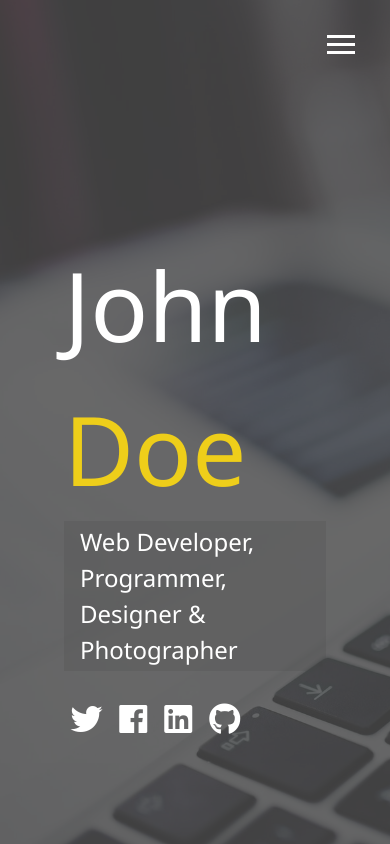
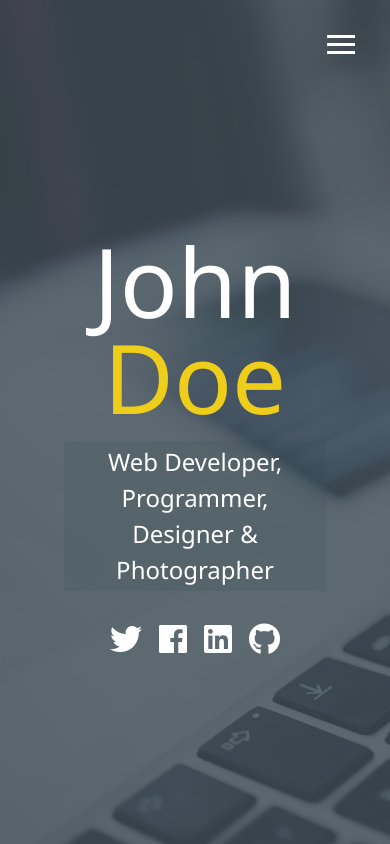
Before and after one commit to druggweb/modern_portfolio, a website: page dist/index.html in a window 390 px wide. Drawn offline with Linux system fonts and the light colour scheme.

Commit message:
Completed Video 4 added media queries made menu overlay responsive

```diff
--- a/scss/_config.scss
+++ b/scss/_config.scss
@@ -1,4 +1,4 @@
-$primary-color: #444;
+$primary-color: #37474f;
 $secondary-color: #eece1a;
 $show-home-image: true;
 $home-image: url(../img/background.jpg);
@@ -28,3 +28,28 @@
     }
   }
 }
+
+// Media Query Mixins
+@mixin mediaSm {
+  @media screen and (max-width: 500px) {
+    @content;
+  }
+}
+
+@mixin mediaMd {
+  @media screen and (max-width: 768px) {
+    @content;
+  }
+}
+
+@mixin mediaLg {
+  @media screen and (min-width: 769px) and (max-width: 1170px) {
+    @content;
+  }
+}
+
+@mixin mediaXl {
+  @media screen and (min-width: 1171px) {
+    @content;
+  }
+}
--- /dev/null
+++ b/scss/_mobile.scss
@@ -0,0 +1,56 @@
+// Widescreens
+@include mediaXl {
+
+}
+
+// Desktops & Laptops
+@include mediaLg {
+
+}
+
+// Tablets & Small Laptops
+@include mediaMd {
+  main {
+    align-items: center;
+    text-align: center;
+
+    .lg-heading {
+      line-height: 1;
+      margin-bottom: 1rem;
+    }
+  }
+
+  ul.menu-nav, div.menu-branding {
+    float: none;
+    width: 100%;
+    min-height: 0;
+
+    &.show {
+      transform: translate3d(0,0,0);
+    }
+  }
+
+  .menu-nav {
+    height: 75vh;
+    transform: translate3d(-100%, 0, 0);
+    font-size: 24px;
+  }
+
+  .menu-branding {
+    height: 25vh;
+    transform: translate3d(100%, 0, 0);
+
+    .portrait {
+      background: url('../img/portrait_small.jpg');
+      width: 150px;
+      height: 150px;
+    }
+  }
+}
+
+// Smartphones
+@include mediaSm {
+  main#home h1 {
+    margin-top: 10vh;
+  }
+}
--- a/scss/main.scss
+++ b/scss/main.scss
@@ -1,5 +1,6 @@
 @import 'config';
 @import 'menu';
+@import 'mobile';
 
 * {
   box-sizing: border-box;
```
Also changed, not shown: dist/css/main.css.
